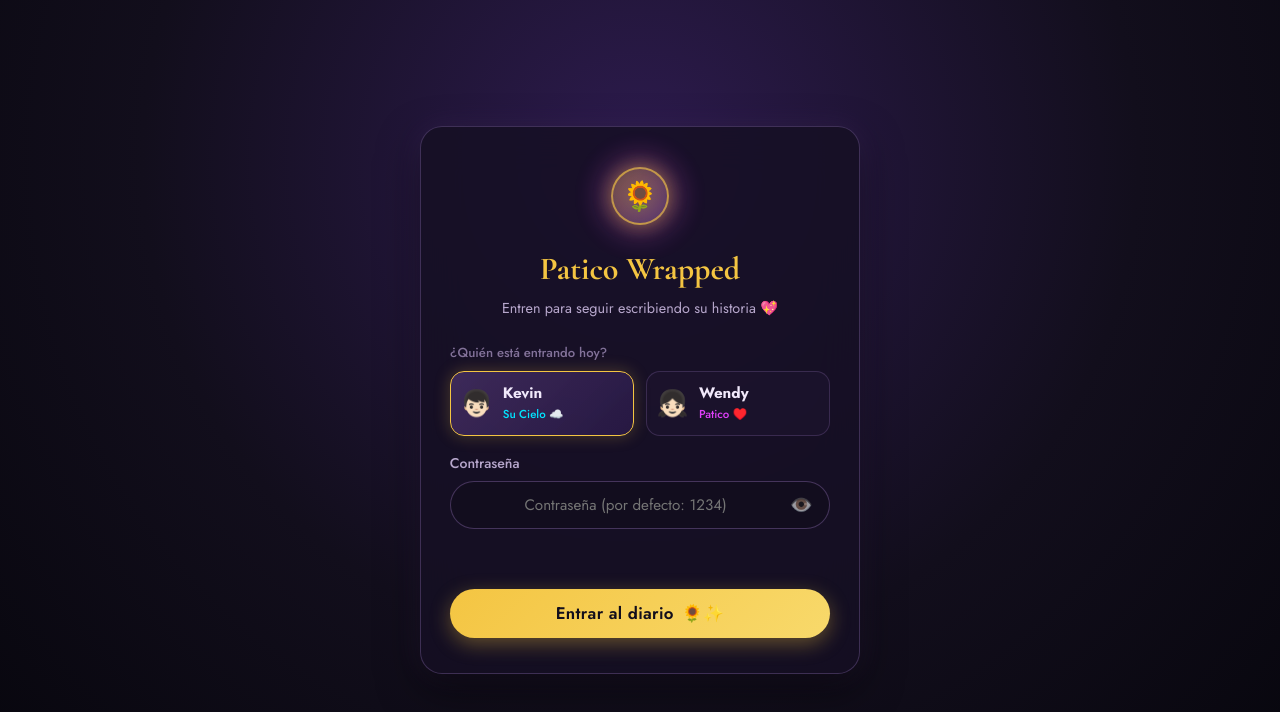
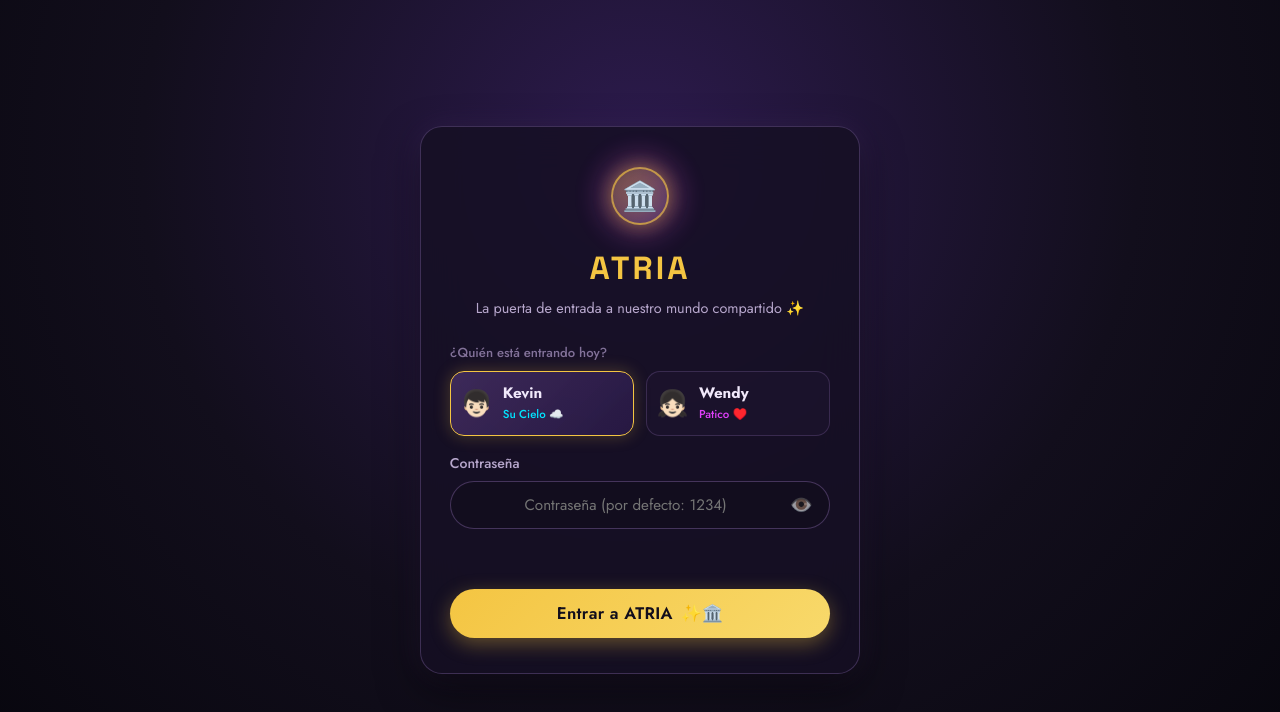
Before and after one commit to KEVINGOMEZ-04/wendy, a plain HTML site: page index.html in a window 1280 px wide. Drawn offline with nearby package versions, Linux system fonts and the light colour scheme; no server answers.

Commit message:
feat(brand): complete transformation to ATRIA identity

```diff
--- a/index.html
+++ b/index.html
@@ -6,10 +6,10 @@
   <meta name="theme-color" content="#120E1C">
   <meta name="apple-mobile-web-app-capable" content="yes">
   <meta name="apple-mobile-web-app-status-bar-style" content="black-translucent">
-  <meta name="apple-mobile-web-app-title" content="Patico Wrapped">
-  <meta name="application-name" content="Patico Wrapped">
+  <meta name="apple-mobile-web-app-title" content="ATRIA">
+  <meta name="application-name" content="ATRIA">
   <link rel="manifest" href="manifest.json">
-  <title>Patico Wrapped 🌻 — Kevin & Wendy</title>
+  <title>ATRIA ✨ La entrada a nuestro mundo · Kevin & Wendy</title>
   <link rel="preconnect" href="https://fonts.googleapis.com">
   <link rel="preconnect" href="https://fonts.gstatic.com" crossorigin>
   <link rel="preconnect" href="https://www.gstatic.com" crossorigin>
@@ -27,13 +27,13 @@
   <div id="lock-screen" role="dialog" aria-modal="true" aria-labelledby="lock-title">
     <div class="lock-card glass-card" id="lock-card">
 
-      <!-- Emblema de Girasol -->
+      <!-- Emblema ATRIA -->
       <div class="lock-hero-emblem">
         <div class="lock-emblem-glow"></div>
-        <div class="lock-emblem-circle">🌻</div>
+        <div class="lock-emblem-circle">🏛️</div>
       </div>
-      <h1 id="lock-title" class="lock-title">Patico Wrapped</h1>
-      <p class="lock-subtitle">Entren para seguir escribiendo su historia 💖</p>
+      <h1 id="lock-title" class="lock-title" style="letter-spacing: 3px; font-family: 'Space Grotesk', sans-serif;">ATRIA</h1>
+      <p class="lock-subtitle">La puerta de entrada a nuestro mundo compartido ✨</p>
 
       <form id="lock-form" class="lock-form" autocomplete="off">
         <!-- Selector de Perfil con Tarjetas Clicables -->
@@ -71,14 +71,14 @@
         <div id="lock-error" class="lock-error-msg" role="alert"></div>
 
         <button type="submit" class="btn-primary btn-lock-submit" id="btn-submit-lock">
-          <span>Entrar al diario</span> 🌻✨
+          <span>Entrar a ATRIA</span> ✨🏛️
         </button>
       </form>
     </div>
   </div>
   <div id="app-container" style="display: none;">
     <header class="app-header">
-      <a href="#inicio" class="header-brand" aria-label="Ir al inicio"><span class="sunflower-icon">🌻</span><span>Patico</span></a>
+      <a href="#inicio" class="header-brand" aria-label="Ir al inicio"><span class="sunflower-icon">🏛️</span><span style="font-family: 'Space Grotesk', sans-serif; font-weight: 700; letter-spacing: 2px; color: var(--color-sunflower-gold);">ATRIA</span></a>
 
       <!-- BARRA DE CONEXIÓN ESTILO WHATSAPP -->
       <div class="whatsapp-presence-bar" id="whatsapp-presence-bar" title="Toca para ver o personalizar perfiles y apodos" role="button" tabindex="0">
@@ -96,7 +96,7 @@
         </div>
         <div class="whatsapp-info-col">
           <div class="whatsapp-title-row">
-            <span class="whatsapp-names" id="whatsapp-couple-names">Kevin & Patico ♥️</span>
+            <span class="whatsapp-names" id="whatsapp-couple-names">Kevin & Wendy</span>
           </div>
           <div class="whatsapp-status-row" id="whatsapp-status-text">
             <span class="status-offline-text">Conectando en tiempo real…</span>
@@ -112,13 +112,13 @@
         <button type="button" class="btn-lock" id="btn-re-lock" title="Bloquear sesión sin borrar datos"><span>🔒</span><span class="btn-lock-text"> Bloquear</span></button>
       </div>
     </header>
-    <nav class="app-nav" aria-label="Navegación principal del Wrapped">
+    <nav class="app-nav" aria-label="Navegación principal de ATRIA">
       <div class="nav-wrapper">
         <div class="nav-pills" id="nav-pills-container" role="tablist"></div>
       </div>
     </nav>
     <main class="main-content">
-      <!-- INICIO & PATICO WRAPPED -->
+      <!-- INICIO & UNIVERSO ATRIA -->
       <section id="section-inicio" class="wrapped-section" role="tabpanel">
         <div class="section-header">
           <h1 class="section-title">Hola, <span id="dashboard-user">Kevin</span> 🌻</h1>
@@ -145,7 +145,7 @@
         </div>
 
         <!-- =========================================
-             PATICO WRAPPED 🌻 — ESTADÍSTICAS DEL CHAT
+             UNIVERSO ATRIA ✨ — ESTADÍSTICAS DEL CHAT
              ========================================= -->
         <div class="wrapped-container" id="patico-wrapped-hub">
 
@@ -153,10 +153,10 @@
           <div class="wrapped-hero-banner">
             <div class="wrapped-badge-updated animate-shimmer">
               <span class="badge-dot"></span>
-              <span>📅 Reporte actualizado a: <strong>29 de agosto de 2026</strong></span>
+              <span>📅 Universo actualizado a: <strong>29 de agosto de 2026</strong></span>
             </div>
 
-            <h2 class="wrapped-main-title">Patico Wrapped 🌻</h2>
+            <h2 class="wrapped-main-title" style="letter-spacing: 1px;">Universo ATRIA ✨</h2>
             <p class="wrapped-lead-quote">
               «Durante 648 días, dos personas construyeron una historia de 25.378 mensajes. No es una conversación cualquiera; es un diario escrito entre risas, chismes, audios y pequeños momentos cotidianos.»
             </p>
@@ -164,7 +164,7 @@
             <div class="wrapped-cta-group">
               <button type="button" class="btn-launch-wrapped" id="btn-open-story-mode">
                 <span class="sparkle">✨</span>
-                <span>Vivir experiencia Wrapped (Modo Historia)</span>
+                <span>Vivir experiencia ATRIA (Modo Historia)</span>
                 <span>▶</span>
               </button>
             </div>
@@ -1243,8 +1243,8 @@
     </div>
   </div>
 
-  <!-- MODAL SPOTIFY WRAPPED (MODO HISTORIA) -->
-  <div id="modal-wrapped-story" class="wrapped-story-modal" role="dialog" aria-modal="true" aria-label="Patico Wrapped en Modo Historia">
+  <!-- MODAL HISTORIA ATRIA (MODO HISTORIA) -->
+  <div id="modal-wrapped-story" class="wrapped-story-modal" role="dialog" aria-modal="true" aria-label="Experiencia ATRIA en Modo Historia">
     <div class="story-player-card">
 
       <!-- Barras de progreso de historias -->
@@ -1253,8 +1253,8 @@
       <!-- Barra superior de autor y controles -->
       <div class="story-header-bar">
         <div class="story-author-badge">
-          <span>🌻</span>
-          <span>Patico Wrapped · <span id="story-slide-index-label">1/10</span></span>
+          <span>🏛️</span>
+          <span>ATRIA · <span id="story-slide-index-label">1/10</span></span>
         </div>
         <button type="button" class="story-close-btn" id="btn-close-story" aria-label="Cerrar historias">&times;</button>
       </div>
```
